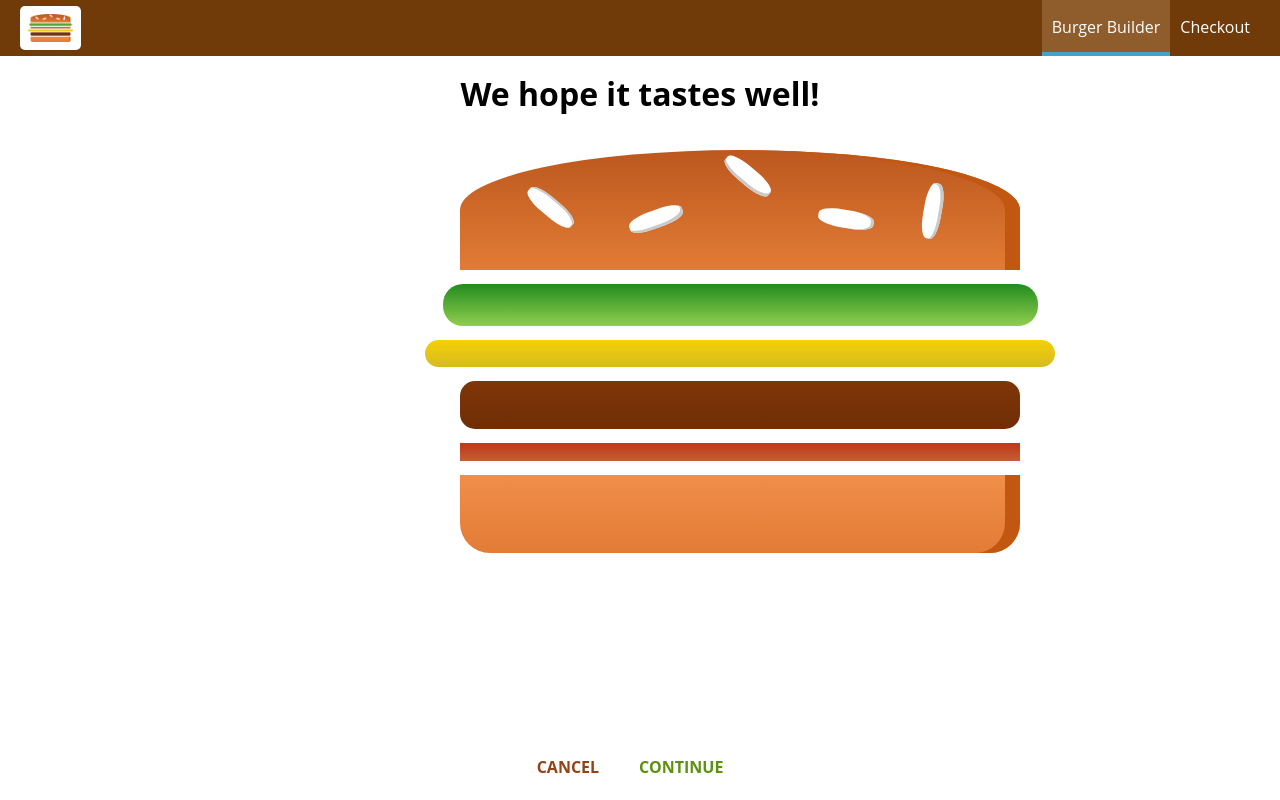
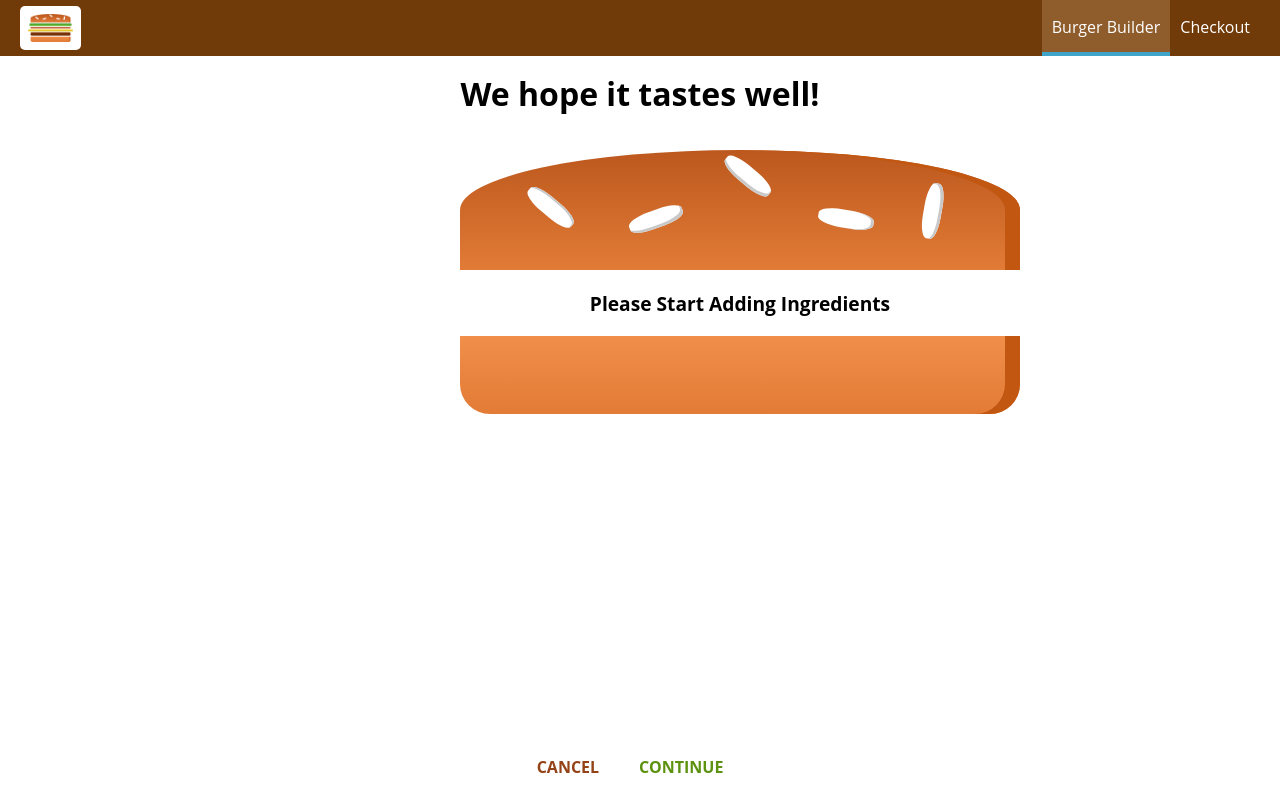
Before and after one commit to stLoiz/react-project-burger-builder-with-redux-saga, a React (Create React App) app: page /checkout in a window 1280 px wide. Built offline with nearby package versions, Linux system fonts and the light colour scheme; the HTML template or start-up script is replaced by a standard one.

Commit message:
Extract query params to get the ingredients
We are doing this in ComponentDidMount() as this component is not nested in another page in order tobe able to use the componentDidUpdate  and every time I load the component is gonna be mounted.

```diff
--- a/src/containers/Checkout/Checkout.js
+++ b/src/containers/Checkout/Checkout.js
@@ -11,6 +11,16 @@ class Checkout extends Component {
       bacon: 1,
     },
   };
+
+  componentDidMount() {
+    const query = new URLSearchParams(this.props.location.search);
+    const ingredients = {};
+    for (let param of query.entries()) {
+      ingredients[param[0]] = +param[1];
+    }
+    this.setState({ ingredients: ingredients });
+  }
+
   checkoutCancelHandler = () => {
     this.props.history.goBack();
   };
```
